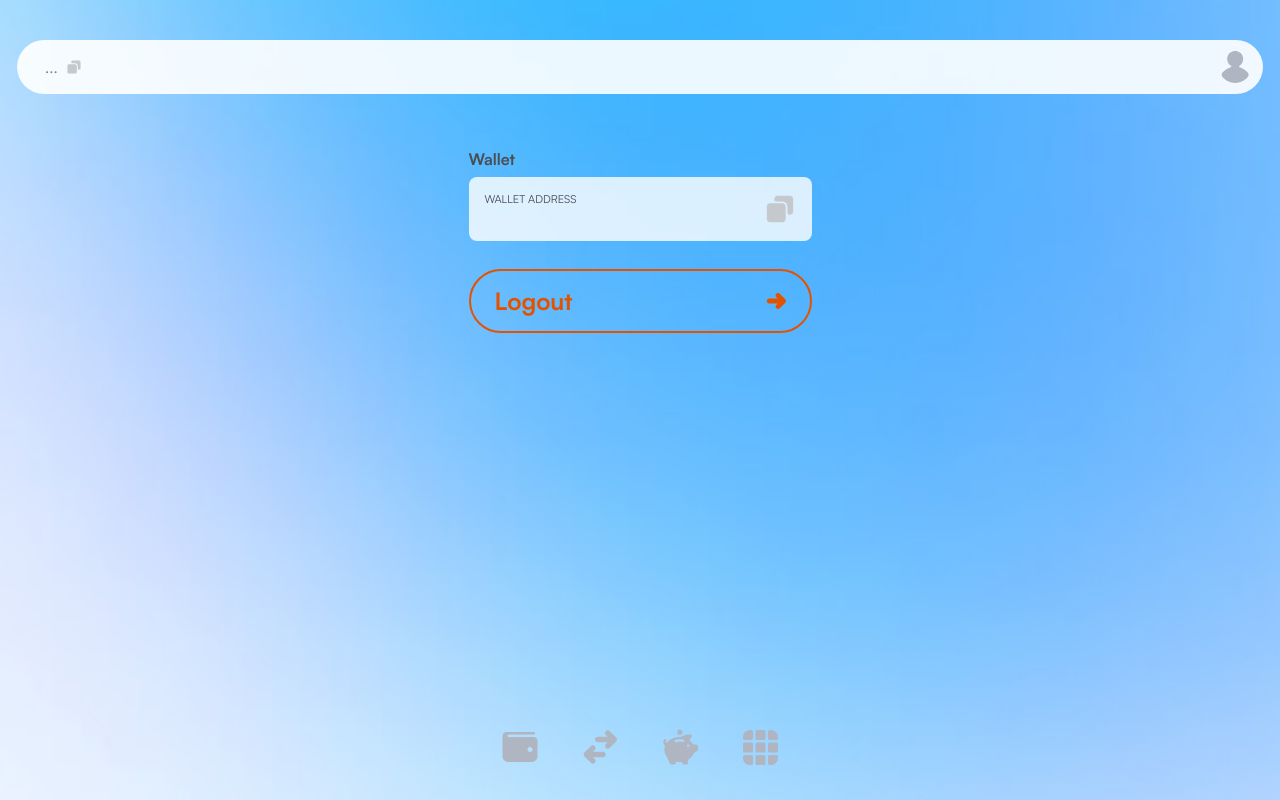
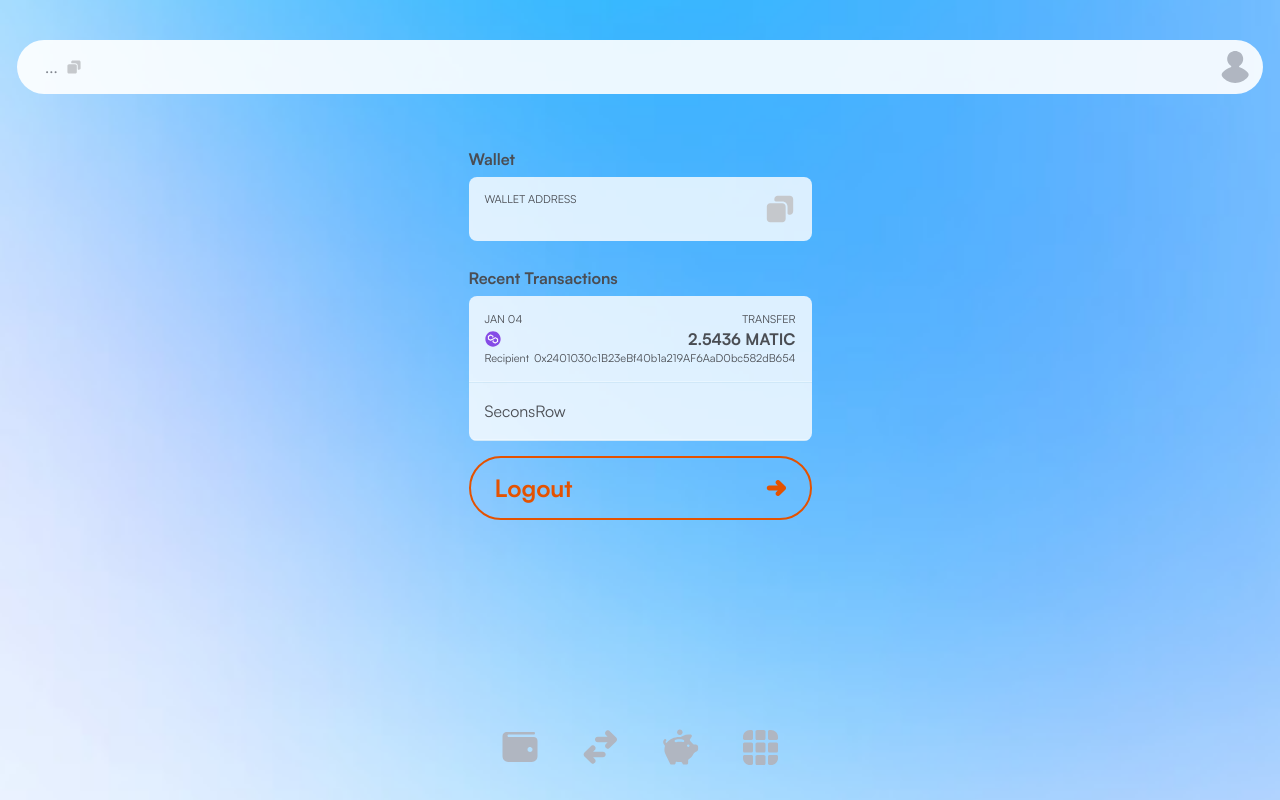
Before and after one commit to UseKeyp/kaching-app, a Next.js app: page /account in a window 1280 px wide. Built offline with nearby package versions, Linux system fonts and the light colour scheme; no server answers.

Commit message:
one transfer row layout

```diff
--- a/components/icons/icon-map.jsx
+++ b/components/icons/icon-map.jsx
@@ -191,11 +191,11 @@ const Arrows = () => {
   );
 };
 
-const MaticIcon = () => {
+const MaticIcon = ({width, height}) => {
   return (
     <svg
-      width="24"
-      height="25"
+      width={width}
+      height={height}
       viewBox="0 0 24 25"
       fill="none"
       xmlns="http://www.w3.org/2000/svg"
--- a/pages/account.tsx
+++ b/pages/account.tsx
@@ -1,5 +1,6 @@
 import {
   Box,
+  Divider,
   Flex,
   Heading,
   Image,
@@ -7,9 +8,71 @@ import {
   Tooltip,
   VStack,
 } from "@chakra-ui/react";
+import Icon from "components/Icon";
 import RoundedButton from "components/RoundedButton";
 import { signOut, useSession } from "next-auth/react";
 import { useState } from "react";
+
+const DATA_EXAMPLE = [
+  {
+    type: "TRANSFER",
+    to: {
+      username: "pi0neerpat",
+      platform: "DISCORD",
+      address: "0xffff123...",
+    },
+    amount: {
+      type: "POLYGON_MATIC",
+      value: "25000000000000000",
+      valueBn: {
+        type: "BigNumber",
+        hex: "0x58d15e17628000",
+      },
+      formatted: "0.025",
+      decimals: 18,
+      symbol: "MATIC",
+      name: "Matic",
+      tokenAddress: null,
+      network: "polygon",
+      chainId: 137,
+    },
+    timestamp: "2021-09-01T00:00:00Z",
+    hash: "0xabc123...",
+    explorerUrl: "https://polygonscan.io/tx/0xabc123...",
+  },
+  {
+    type: "TRANSFER",
+    to: {
+      address: "0x2401...",
+    },
+    amount: {
+      type: "POLYGON_MATIC",
+      value: "25000000000000000",
+      valueBn: {
+        type: "BigNumber",
+        hex: "0x58d15e17628000",
+      },
+      formatted: "0.025",
+      decimals: 18,
+      symbol: "MATIC",
+      name: "Matic",
+      tokenAddress: null,
+      network: "polygon",
+      chainId: 137,
+    },
+    timestamp: "2021-09-01T00:00:00Z",
+    hash: "0xabc123...",
+    explorerUrl: "https://polygonscan.io/tx/0xabc123...",
+  },
+  {
+    type: "CONTRACT_CALL",
+    contractAddress: "0xbbb1111",
+    methodName: "deposit",
+    timestamp: "2021-09-01T00:00:00Z",
+    hash: "0xabc123...",
+    explorerUrl: "https://polygonscan.io/tx/0xabc123...",
+  },
+];
 
 const Account = () => {
   const [openTooltip, setOpenTooltip] = useState(false);
@@ -36,13 +99,8 @@ const Account = () => {
         <Heading as="h2" fontSize="16px" mb="8px">
           Wallet
         </Heading>
-        <Flex
-          bg="rgba(255, 255, 255, 0.8)"
-          borderRadius="8px"
-          width="100%"
-          p="16px"
-        >
-          <Flex justifyContent="space-between" width="100%">
+        <Flex bg="rgba(255, 255, 255, 0.8)" borderRadius="8px" width="100%">
+          <Flex justifyContent="space-between" width="100%" p="16px">
             <Box>
               <Heading
                 as="h3"
@@ -86,6 +144,42 @@ const Account = () => {
         </Flex>
       </Box>
 
+      <Box width="100%" mb="15px">
+        <Heading as="h2" fontSize="16px" mb="8px">
+          Recent Transactions
+        </Heading>
+        <Flex
+          bg="rgba(255, 255, 255, 0.8)"
+          borderRadius="8px"
+          width="100%"
+          flexDirection="column"
+          overflow="hidden"
+        >
+          <Box>
+            <Flex p="16px" fontSize="11px" justifyContent="space-between" lineHeight="130%">
+              <Flex gap={1} flexDirection="column" justifyContent="space-between" alignItems="flex-start">
+                <Text textTransform="uppercase">Jan 04</Text>
+                <Icon name="matic" width="16px" height="16px" />
+                <Text>Recipient</Text>
+              </Flex>
+              <Flex gap={1} flexDirection="column" justifyContent="space-between" alignItems="flex-end">
+                <Text textTransform="uppercase">Transfer</Text>
+                <Text fontSize="16px" fontWeight="700">2.5436 MATIC</Text>
+                <Text>0x2401030c1B23eBf40b1a219AF6AaD0bc582dB654</Text>
+              </Flex>
+            </Flex>
+            <Divider borderColor="rgba(255, 255, 255, 0.5)" />
+            <Divider borderColor="#C6E3F3" />
+          </Box>
+
+          <Box>
+            <Box p="16px">SeconsRow</Box>
+            <Divider borderColor="rgba(255, 255, 255, 0.5)" />
+            <Divider borderColor="#C6E3F3" />
+          </Box>
+        </Flex>
+      </Box>
+
       <RoundedButton type="logout" text="Logout" onClick={handleBtnClick} />
     </Flex>
   );
```
